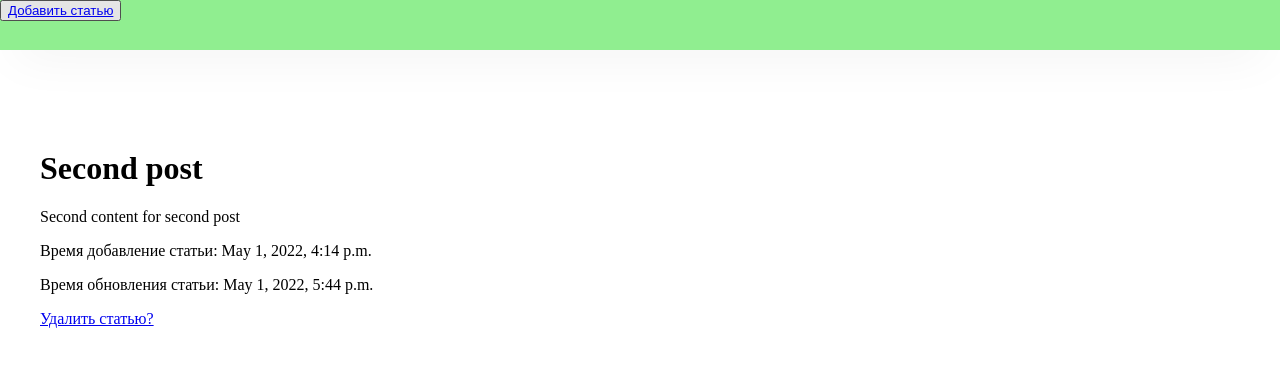
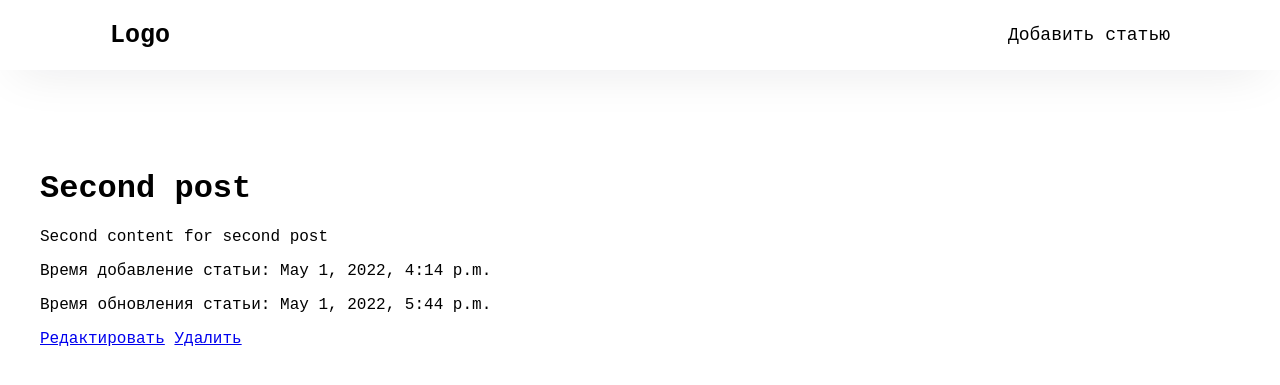
Before and after one commit to SakurasouX/BlogDjango, a Django app: page /posts/2/ in a window 1280 px wide. Shown: the top 385 px of the page. Run offline with Django 4.2, Linux system fonts and the light colour scheme; data comes from the database, SQL or seed files in the repository; both versions use the stored data as it was after the commit.

Commit message:
update code and css styles

```diff
--- a/posts/models.py
+++ b/posts/models.py
@@ -3,8 +3,8 @@ from django.utils import timezone
 
 
 class Post(models.Model):
-    title = models.CharField(max_length=100)
-    content = models.TextField()
+    title = models.CharField(max_length=100, default=f'Title{id}')
+    content = models.TextField(null=True)
     pub_date = models.DateTimeField(default=timezone.now)
     update_time = models.DateTimeField(default=timezone.now)
 
--- a/posts/static/posts/style.css
+++ b/posts/static/posts/style.css
@@ -3,14 +3,59 @@ html, body {
     padding: 0;
 }
 
+html {
+    font-family: 'Courier New', Courier, monospace;
+}
 
-.header {
+header {
     width: 100%;
-    height: 50px;
+    height: 70px;
     -webkit-box-shadow: 0px 15px 50px -16px rgba(11, 20, 26, 0.1);
     -moz-box-shadow: 0px 15px 50px -16px rgba(11, 20, 26, 0.1);
     box-shadow: 0px 15px 50px -16px rgba(11, 20, 26, 0.1);
-    background-color: lightgreen;
+    background-color: white;
+}
+
+header a {
+    float: left;
+    color: black;
+    text-align: center;
+    padding: 10px;
+    margin-top: 12.5px;
+    text-decoration: none;
+    font-size: 18px;
+    line-height: 25px;
+    border-radius: 4px;
+}
+
+/* Change the background color on mouse-over */
+header a:hover {
+    background-color: lightcoral;
+    color: white;
+}
+
+/* Style the logo link (notice that we set the same value of line-height and font-size to prevent the header to increase when the font gets bigger */
+header a.logo {
+    font-size: 25px;
+    font-weight: bold;
+    margin-left: 100px;
+}
+
+header a.logo:hover {
+    background-color: white;
+    color: black;
+}
+
+/* Style the active/current link*/
+header a.active {
+    background-color: dodgerblue;
+    color: white;
+}
+
+/* Float the link section to the right */
+.header-right {
+    float: right;
+    margin-right: 100px;
 }
 
 .main-container {
--- a/posts/templates/posts/base.html
+++ b/posts/templates/posts/base.html
@@ -3,14 +3,19 @@
 <head>
     <meta charset="UTF-8">
     <meta name="viewport" content="width=device-width, initial-scale=1.0">
-    <title>{% block title %}{% endblock%}</title>
+    <title>{% block title %}{% endblock %}</title>
     {% load static %}
     <link rel="stylesheet" href="{% static 'posts/style.css' %}">
 </head>
 
 <body>
 
-<header class="header"><button><a href="{% url 'posts:create' %}">Добавить статью</a></button></header>
+<header>
+    <a href="/" class="logo">Logo</a>
+    <div class="header-right">
+        <a href="{% url 'posts:create' %}">Добавить статью</a>
+    </div>
+</header>
 
 <div class="main-container">
     {% block content %}{% endblock %}
--- a/posts/templates/posts/detail.html
+++ b/posts/templates/posts/detail.html
@@ -8,5 +8,6 @@
 <p>{{ post.content }}</p>
 <p>Время добавление статьи: {{ post.pub_date }}</p>
 <p>Время обновления статьи: {{ post.update_time}}</p>
-<a href="{% url 'posts:delete' post.pk %}">Удалить статью?</a>
+<a href="{% url 'posts:update' post.pk %}">Редактировать</a>
+<a href="{% url 'posts:delete' post.pk %}">Удалить</a>
 {% endblock %}
--- a/posts/urls.py
+++ b/posts/urls.py
@@ -9,4 +9,5 @@ urlpatterns = [
     path('<int:pk>/', views.detail, name='detail'),
     path('create', views.create, name='create'),
     path('<int:pk>/delete', views.delete, name='delete'),
+    path('<int:pk>/update', views.update, name='update'),
 ]
--- a/posts/views.py
+++ b/posts/views.py
@@ -28,6 +28,18 @@ def create(request):
         return render(request, 'posts/create.html')
 
 
+def update(request, pk):
+    post = get_object_or_404(Post, pk=pk)
+    if request.method == 'POST':
+        post.title = request.POST.get('title')
+        post.content = request.POST.get('content')
+        post.update_time = timezone.now()
+        post.save()
+        return HttpResponseRedirect('/')
+    else:
+        return render(request, 'posts/update.html', {'post': post})
+
+
 def delete(request, pk):
     post = get_object_or_404(Post, pk=pk)
     post.delete()
```
Also changed, not shown: posts/templates/posts/update.html (added, +16 -0 lines), README.md, db.sqlite3.
